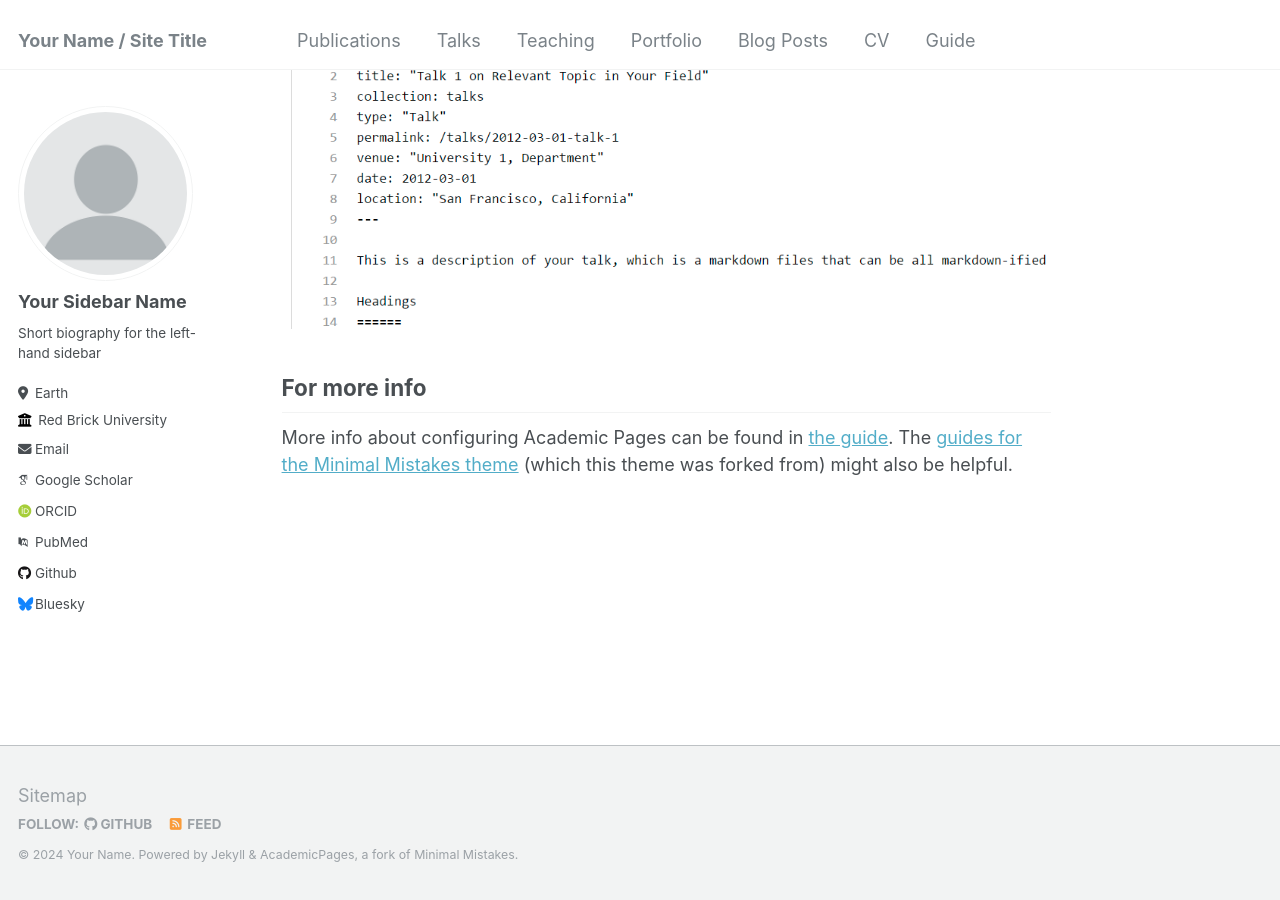
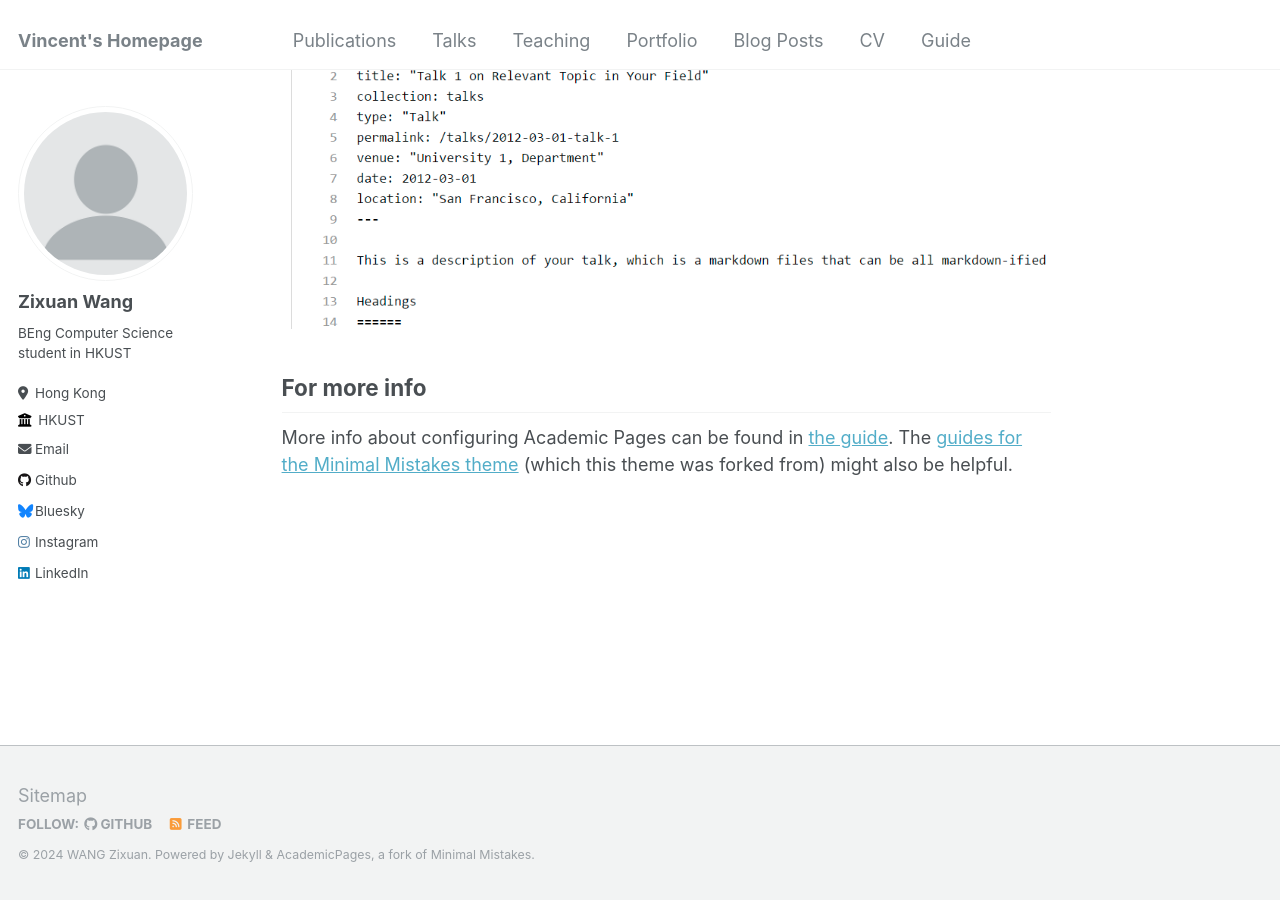
Before and after one commit to Vincent2311/Vincent2311.github.io, a Jekyll site: the page built from _pages/about.md, in a window 1280 px wide and 900 px high, scrolled down 2660 px. Built offline with Jekyll 4.4.1, drawn with Linux system fonts in a browser that asks for light colours; some web fonts are replaced.

Commit message:
Update _config.yml

```diff
--- a/_config.yml
+++ b/_config.yml
@@ -8,13 +8,13 @@
 
 # Basic Site Settings
 locale                   : "en-US"
-title                    : "Your Name / Site Title"
+title                    : "Vincent's Homepage"
 title_separator          : "-"
-name                     : &name "Your Name"
+name                     : &name "WANG Zixuan"
 description              : &description "personal description"
 url                      : https://academicpages.github.io # the base hostname & protocol for your site e.g. "https://mmistakes.github.io"
 baseurl                  : "" # the subpath of your site, e.g. "/blog"
-repository               : "academicpages/academicpages.github.io"
+repository               : "Vincent2311/Vincent2311.github.io"
 
 # Site Author - The following control what appear as part of the author content on the side bar.
 #               If a field is blank the icon and link will not appear, otherwise it will be shown.
@@ -22,28 +22,28 @@ repository               : "academicpages/academicpages.github.io"
 author:
   # Biographic information
   avatar           : "profile.png"
-  name             : "Your Sidebar Name"
-  pronouns         : # example: "she/her"
-  bio              : "Short biography for the left-hand sidebar"
-  location         : "Earth"
-  employer         : "Red Brick University"
+  name             : "Zixuan Wang"
+  pronouns         : #"he/him"
+  bio              : "BEng Computer Science student in HKUST"
+  location         : "Hong Kong"
+  employer         : "HKUST"
   uri              : # URL
-  email            : "none@example.org"
+  email            : "zwanggk@connect.ust.hk"
 
   # Academic websites
   arxiv            : # URL - Update with the correct link to your profile
-  googlescholar    : "https://scholar.google.com/citations?user=PS_CX0AAAAAJ"
+  googlescholar    : #"https://scholar.google.com/citations?user=PS_CX0AAAAAJ"
   impactstory      : # URL
-  orcid            : "http://orcid.org/yourorcidurl"
+  orcid            : #"http://orcid.org/yourorcidurl"
   semantic         : # URL
-  pubmed           : "https://www.ncbi.nlm.nih.gov/pubmed/?term=john+snow"
+  pubmed           : #"https://www.ncbi.nlm.nih.gov/pubmed/?term=john+snow"
   researchgate     : # URL
 
   # Repositories and software development
   bitbucket        : # Username - Update with your username on the site
   codepen          : # Username
   dribbble         : # Username
-  github           : "academicpages"
+  github           : "Vincent2311"
   kaggle           : # Username
   stackoverflow    : # User number or user number and name (i.e., use "1" or "1/jeff-atwood")
 
@@ -55,9 +55,9 @@ author:
   goodreads        : # Username
   google_plus      : # Username
   keybase          : # Username
-  instagram        : # Username
+  instagram        : "vincent__756"
   lastfm           : # Username
-  linkedin         : # Username
+  linkedin         : "zixuan-wang-178a07236"
   mastodon         : # URL
   medium           : # URL
   pinterest        : # Username
```
